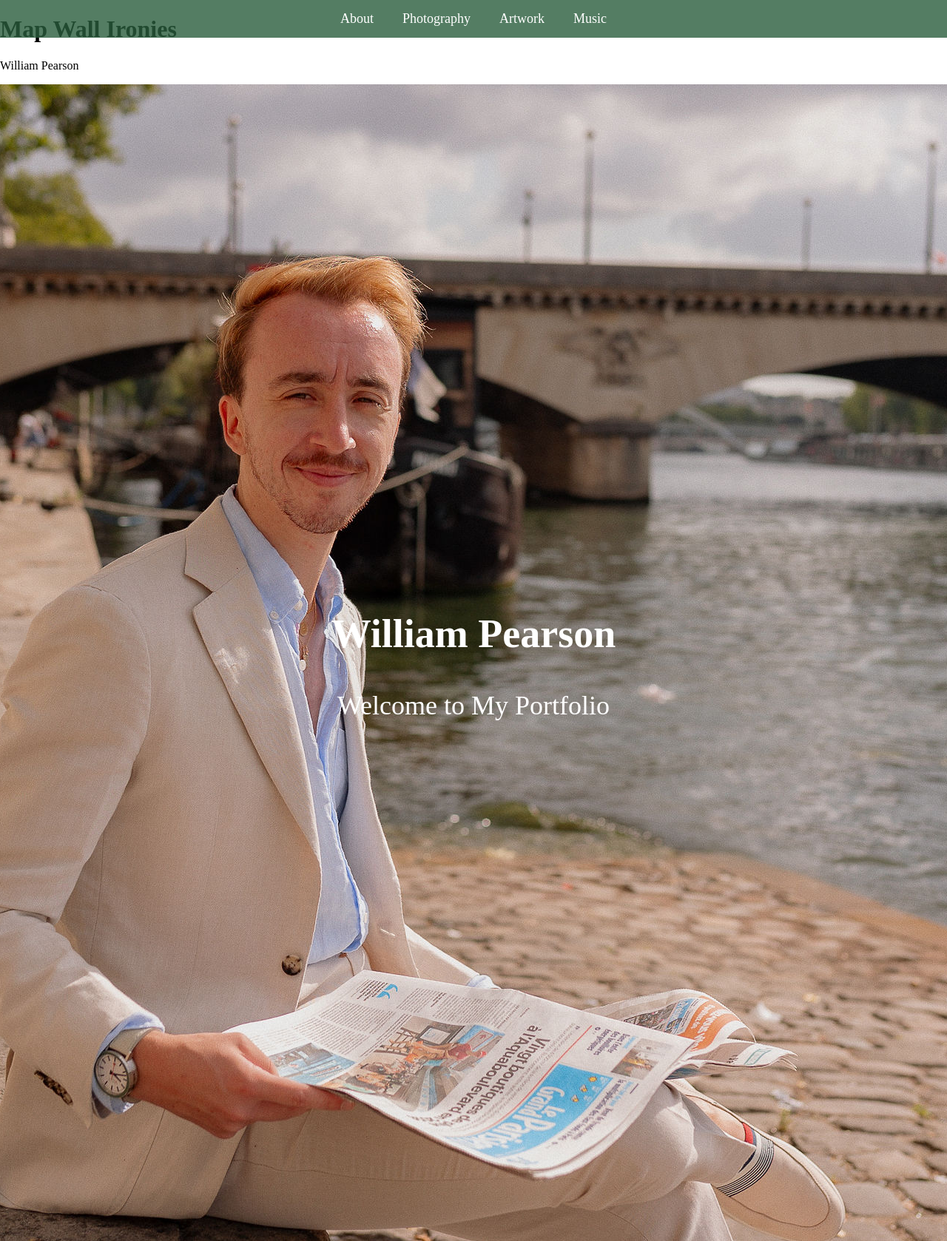
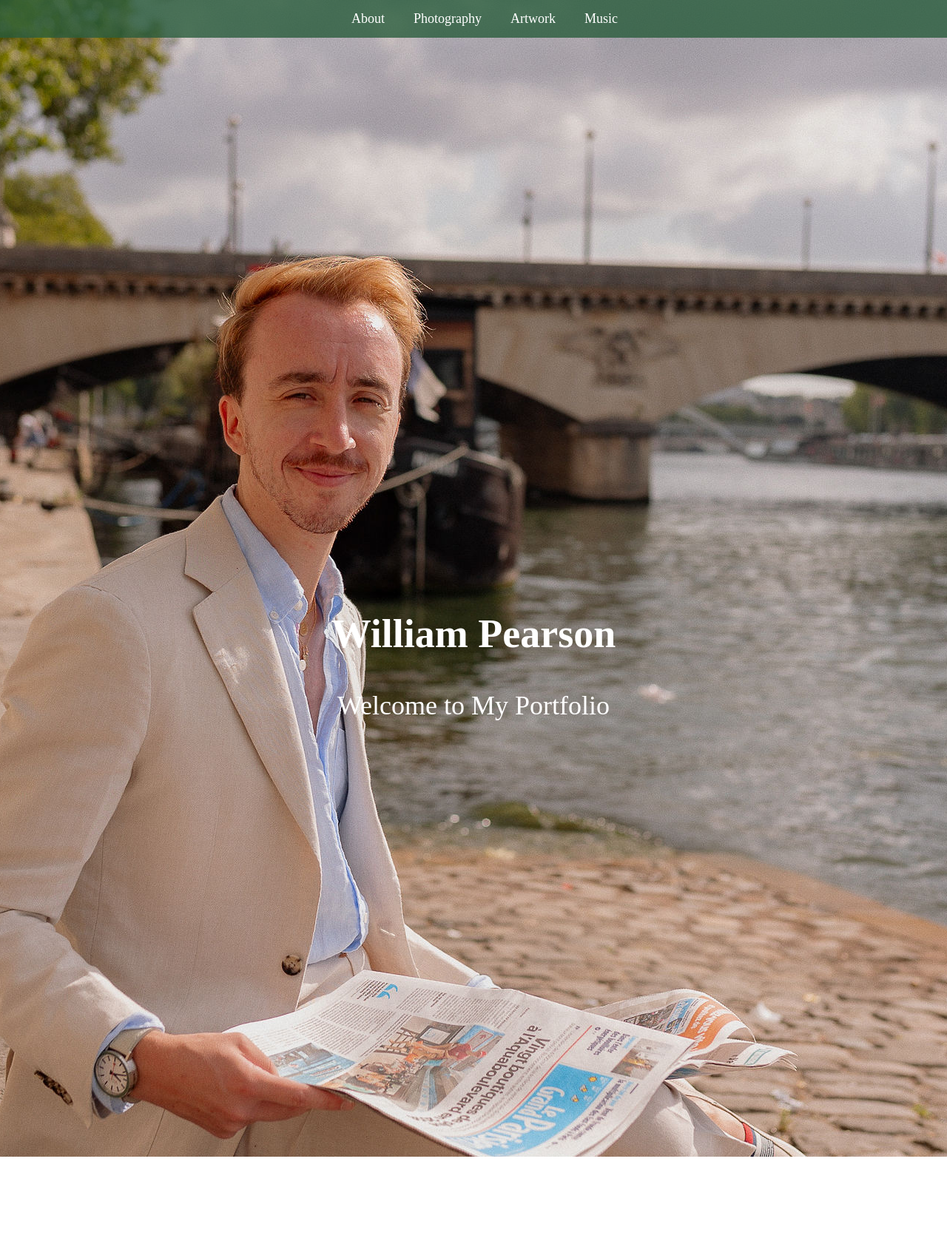
Before and after one commit to mapwallironies/mapwallironies.github.io, a Jekyll site: the page built from index.md, in a window 1280 px wide. Shown: the whole page at 74% size. Built offline with Jekyll 4.4.1, drawn with Linux system fonts in a browser that asks for light colours; after the commit the page ends 1564 px from its top, so only the background shows below that; some of the changed text lies outside the part shown.

Commit message:
Update custom.css

```diff
--- a/assets/css/custom.css
+++ b/assets/css/custom.css
@@ -3,30 +3,29 @@
     height: 100%;  /* Ensure the body takes up the full height */
     margin: 0;     /* Remove default margin */
     padding: 0;    /* Remove default padding */
+    overflow-x: hidden; /* Prevent horizontal scrolling */
 }
 
 /* Hero Section */
 .hero {
     position: relative;
     height: 100vh;  /* Full viewport height */
-    width: 100%;    /* Full width */
     background-image: url('assets/images/WPParis1.JPEG');
-    background-size: cover;  /* Cover the entire screen */
-    background-position: center center;  /* Center the image */
+    background-size: cover;  /* Make the image cover the whole screen */
+    background-position: center;  /* Keep the image centered */
     background-repeat: no-repeat; /* Prevent repetition of the image */
     display: flex;
     justify-content: center;
     align-items: center;
     color: white;  /* Ensure text stands out on image */
     text-align: center;
-    overflow: hidden; /* Prevent scrollbars */
-    margin-top: 0;  /* Ensure there's no margin on top */
+    z-index: 1;
 }
 
 /* Title Section (On top of the image) */
 .hero-text {
     position: absolute;
-    z-index: 2;  /* Ensures the text is on top of the background */
+    z-index: 2;
     top: 50%;
     left: 50%;
     transform: translate(-50%, -50%);
@@ -45,9 +44,7 @@
     top: 0;
     left: 0;
     width: 100%;
-    z-index: 3;  /* Ensure navbar is above the hero image */
-    margin: 0; /* Remove any extra margin */
-    box-sizing: border-box; /* Ensure no padding or margin adds extra space */
+    z-index: 1000;
 }
 
 /* Navbar Links */
@@ -76,7 +73,7 @@
     color: #2a5d3d;
 }
 
-/* Remove unnecessary footer space (if any) */
+/* Prevent unwanted margins from affecting the content */
 footer {
-    display: none;  /* Hide footer if it exists */
+    margin-top: 0;
 }
```
